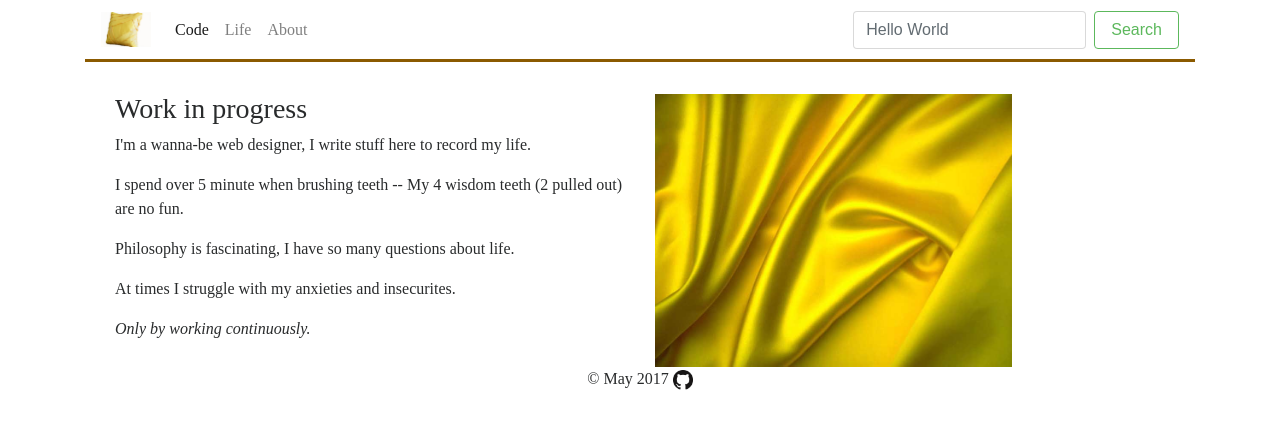
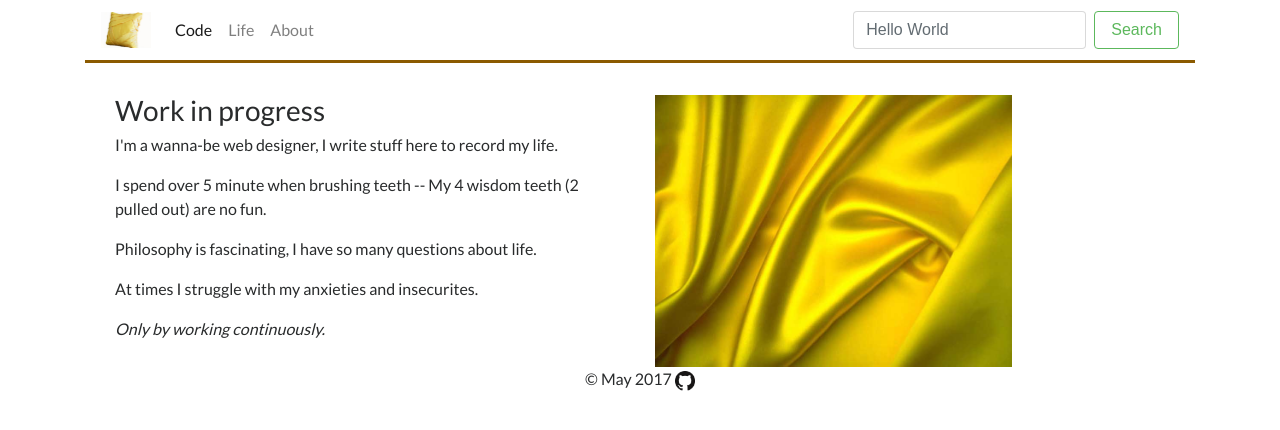
Before and after one commit to yinkouya/yinkouya.github.io, a Jekyll site: the page built from about.html, in a window 1280 px wide. Shown: the top 430 px of the page. Built offline with Jekyll 4.4.1, drawn with Linux system fonts in a browser that asks for light colours; nearby versions of some CDN libraries.

Commit message:
Update style.css

```diff
--- a/assets/style.css
+++ b/assets/style.css
@@ -1,5 +1,5 @@
 * {
-  font-family: 'Cormorant Garamond', serif;
+  font-family: 'Lato', sans-serif;
 }
 
 img.brand {
```
